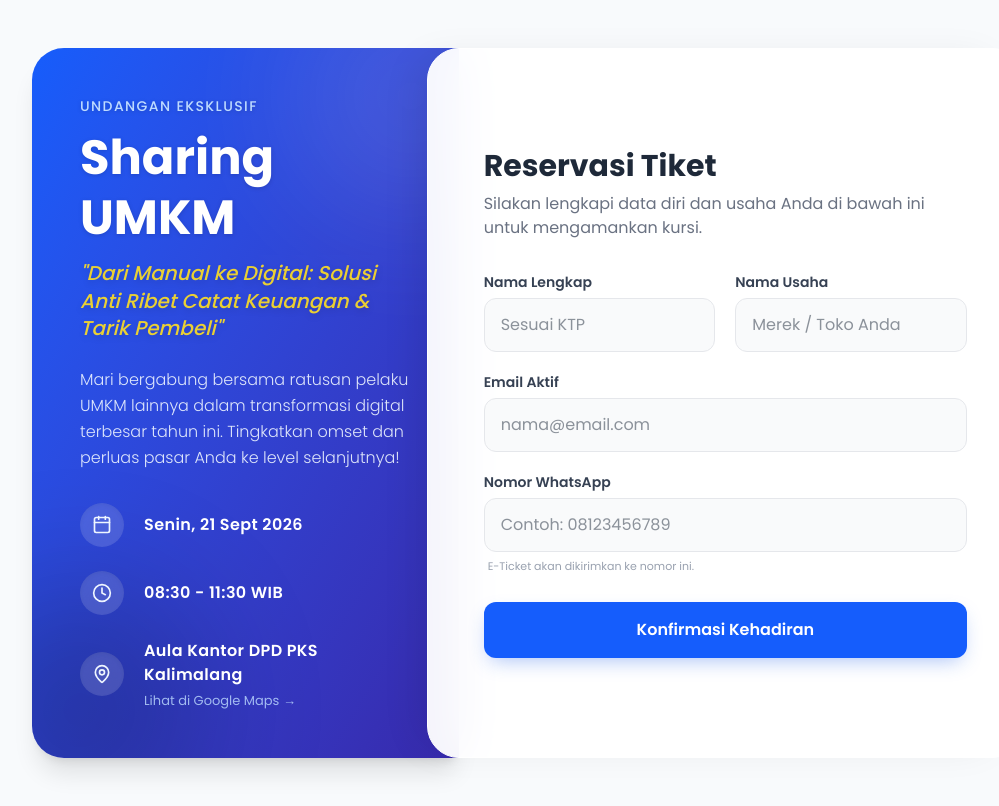
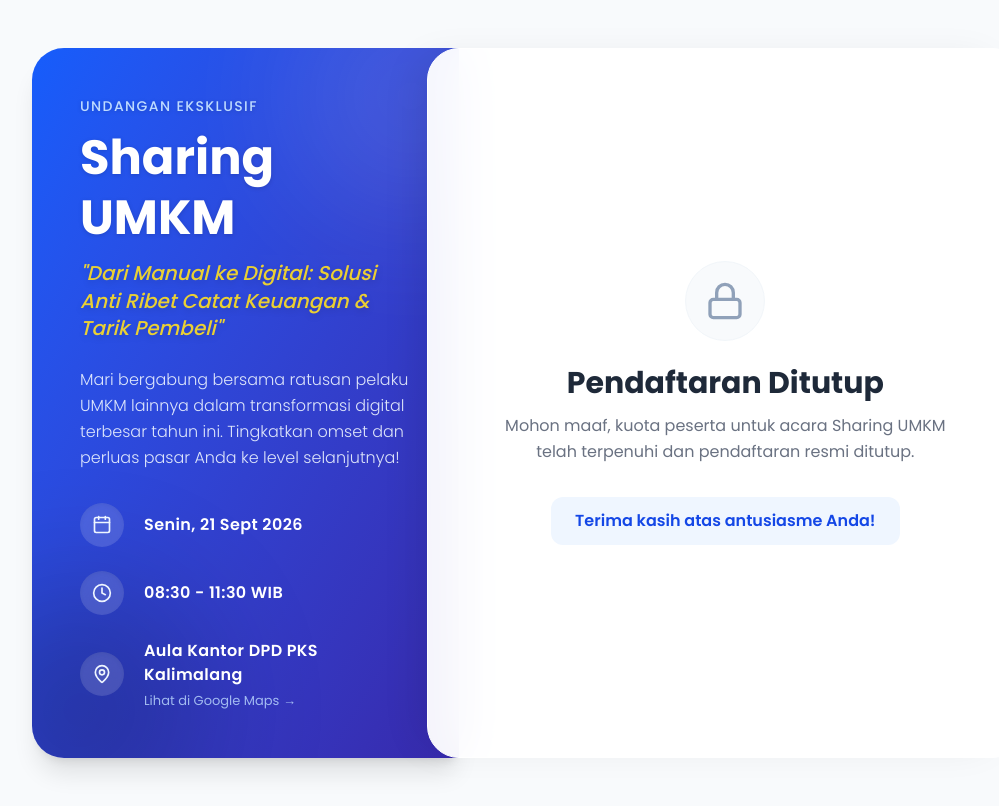
Before and after one commit to logaritma-UBOS/digitalisasi-umkm-2026, a Next.js app: page / in a window 1280 px wide. Shown: the whole page, without its empty margins (96-1095 px from the left). Built offline with nearby package versions, Linux system fonts and the light colour scheme.

Commit message:
feat: close registration and update frontend UI with closed state

```diff
--- a/src/app/page.tsx
+++ b/src/app/page.tsx
@@ -1,7 +1,7 @@
 'use client';
 
 import { useState } from 'react';
-import { Loader2, CheckCircle2, AlertCircle, Calendar, MapPin, Clock } from 'lucide-react';
+import { Loader2, CheckCircle2, AlertCircle, Calendar, MapPin, Clock, Lock } from 'lucide-react';
 
 export default function Home() {
   const [formData, setFormData] = useState({
@@ -116,122 +116,18 @@ export default function Home() {
 
         {/* Right Side - Form Section (TWEAK 1: Overlap Transition & Rounded Corners) */}
         <div className="w-full md:w-7/12 p-8 md:p-12 lg:p-14 bg-white/95 backdrop-blur-xl rounded-[2rem] shadow-[0_-20px_40px_-15px_rgba(0,0,0,0.1)] md:shadow-[-20px_0_40px_-15px_rgba(0,0,0,0.1)] z-20 relative -mt-8 md:mt-0 md:-ml-8 flex flex-col justify-center border border-white">
-          {status === 'success' ? (
-            <div className="text-center py-10 animate-in fade-in zoom-in duration-500">
-              <div className="w-20 h-20 bg-green-50 rounded-full flex items-center justify-center mx-auto mb-6">
-                <CheckCircle2 className="w-10 h-10 text-green-500" />
-              </div>
-              <h2 className="text-3xl font-bold text-gray-800 mb-3">Pendaftaran Berhasil!</h2>
-              <p className="text-gray-500 mb-8 leading-relaxed">
-                Terima kasih telah mendaftar. Tiket eksklusif dan pesan konfirmasi telah dikirim ke nomor WhatsApp Anda.
-              </p>
-              <button
-                onClick={() => setStatus('idle')}
-                className="px-6 py-3 bg-blue-50 text-blue-600 rounded-xl hover:bg-blue-100 font-semibold transition-colors"
-              >
-                Daftar Peserta Lain
-              </button>
+          <div className="animate-in fade-in zoom-in duration-500 text-center py-10">
+            <div className="w-20 h-20 bg-slate-50 border border-slate-100 rounded-full flex items-center justify-center mx-auto mb-6">
+              <Lock className="w-10 h-10 text-slate-400" />
             </div>
-          ) : (
-            <div className="animate-in fade-in duration-500">
-              <div className="mb-8">
-                <h2 className="text-2xl md:text-3xl font-bold text-gray-800 mb-2">Reservasi Tiket</h2>
-                <p className="text-gray-500 text-sm md:text-base">Silakan lengkapi data diri dan usaha Anda di bawah ini untuk mengamankan kursi.</p>
-              </div>
-
-              {status === 'error' && (
-                <div className="mb-6 p-4 bg-red-50 border border-red-100 rounded-xl flex items-start gap-3">
-                  <AlertCircle className="w-5 h-5 text-red-500 mt-0.5 flex-shrink-0" />
-                  <p className="text-sm text-red-700 font-medium">{errorMessage}</p>
-                </div>
-              )}
-
-              <form onSubmit={handleSubmit} className="space-y-5">
-                <div className="space-y-4 md:space-y-0 md:flex md:gap-5">
-                  <div className="w-full">
-                    <label htmlFor="namaLengkap" className="block text-sm font-semibold text-gray-700 mb-1.5">
-                      Nama Lengkap
-                    </label>
-                    <input
-                      type="text"
-                      id="namaLengkap"
-                      name="namaLengkap"
-                      required
-                      value={formData.namaLengkap}
-                      onChange={handleChange}
-                      className="w-full px-4 py-3.5 bg-gray-50 border border-gray-200 rounded-xl focus:ring-2 focus:ring-blue-500/20 focus:border-blue-500 outline-none transition-all text-gray-800"
-                      placeholder="Sesuai KTP"
-                    />
-                  </div>
-                  <div className="w-full">
-                    <label htmlFor="namaUsaha" className="block text-sm font-semibold text-gray-700 mb-1.5">
-                      Nama Usaha
-                    </label>
-                    <input
-                      type="text"
-                      id="namaUsaha"
-                      name="namaUsaha"
-                      required
-                      value={formData.namaUsaha}
-                      onChange={handleChange}
-                      className="w-full px-4 py-3.5 bg-gray-50 border border-gray-200 rounded-xl focus:ring-2 focus:ring-blue-500/20 focus:border-blue-500 outline-none transition-all text-gray-800"
-                      placeholder="Merek / Toko Anda"
-                    />
-                  </div>
-                </div>
-
-                <div>
-                  <label htmlFor="email" className="block text-sm font-semibold text-gray-700 mb-1.5">
-                    Email Aktif
-                  </label>
-                  <input
-                    type="email"
-                    id="email"
-                    name="email"
-                    required
-                    value={formData.email}
-                    onChange={handleChange}
-                    className="w-full px-4 py-3.5 bg-gray-50 border border-gray-200 rounded-xl focus:ring-2 focus:ring-blue-500/20 focus:border-blue-500 outline-none transition-all text-gray-800"
-                    placeholder="nama@email.com"
-                  />
-                </div>
-
-                <div>
-                  <label htmlFor="noWhatsapp" className="block text-sm font-semibold text-gray-700 mb-1.5">
-                    Nomor WhatsApp
-                  </label>
-                  <input
-                    type="tel"
-                    id="noWhatsapp"
-                    name="noWhatsapp"
-                    required
-                    value={formData.noWhatsapp}
-                    onChange={handleChange}
-                    className="w-full px-4 py-3.5 bg-gray-50 border border-gray-200 rounded-xl focus:ring-2 focus:ring-blue-500/20 focus:border-blue-500 outline-none transition-all text-gray-800"
-                    placeholder="Contoh: 08123456789"
-                  />
-                  <p className="text-[11px] text-gray-400 mt-1.5 ml-1">E-Ticket akan dikirimkan ke nomor ini.</p>
-                </div>
-
-                <div className="pt-2">
-                  <button
-                    type="submit"
-                    disabled={status === 'loading'}
-                    className="w-full bg-blue-600 hover:bg-blue-700 text-white font-semibold py-4 rounded-xl transition-all shadow-[0_8px_20px_-6px_rgba(37,99,235,0.4)] flex items-center justify-center disabled:opacity-70 disabled:cursor-not-allowed hover:-translate-y-0.5 active:translate-y-0"
-                  >
-                    {status === 'loading' ? (
-                      <>
-                        <Loader2 className="w-5 h-5 animate-spin mr-2" />
-                        Mengamankan Kursi...
-                      </>
-                    ) : (
-                      'Konfirmasi Kehadiran'
-                    )}
-                  </button>
-                </div>
-              </form>
+            <h2 className="text-3xl font-bold text-gray-800 mb-3">Pendaftaran Ditutup</h2>
+            <p className="text-gray-500 mb-8 leading-relaxed">
+              Mohon maaf, kuota peserta untuk acara Sharing UMKM telah terpenuhi dan pendaftaran resmi ditutup.
+            </p>
+            <div className="inline-flex items-center justify-center px-6 py-3 bg-blue-50 text-blue-700 font-semibold rounded-xl">
+              Terima kasih atas antusiasme Anda!
             </div>
-          )}
+          </div>
         </div>
       </div>
     </main>
```
